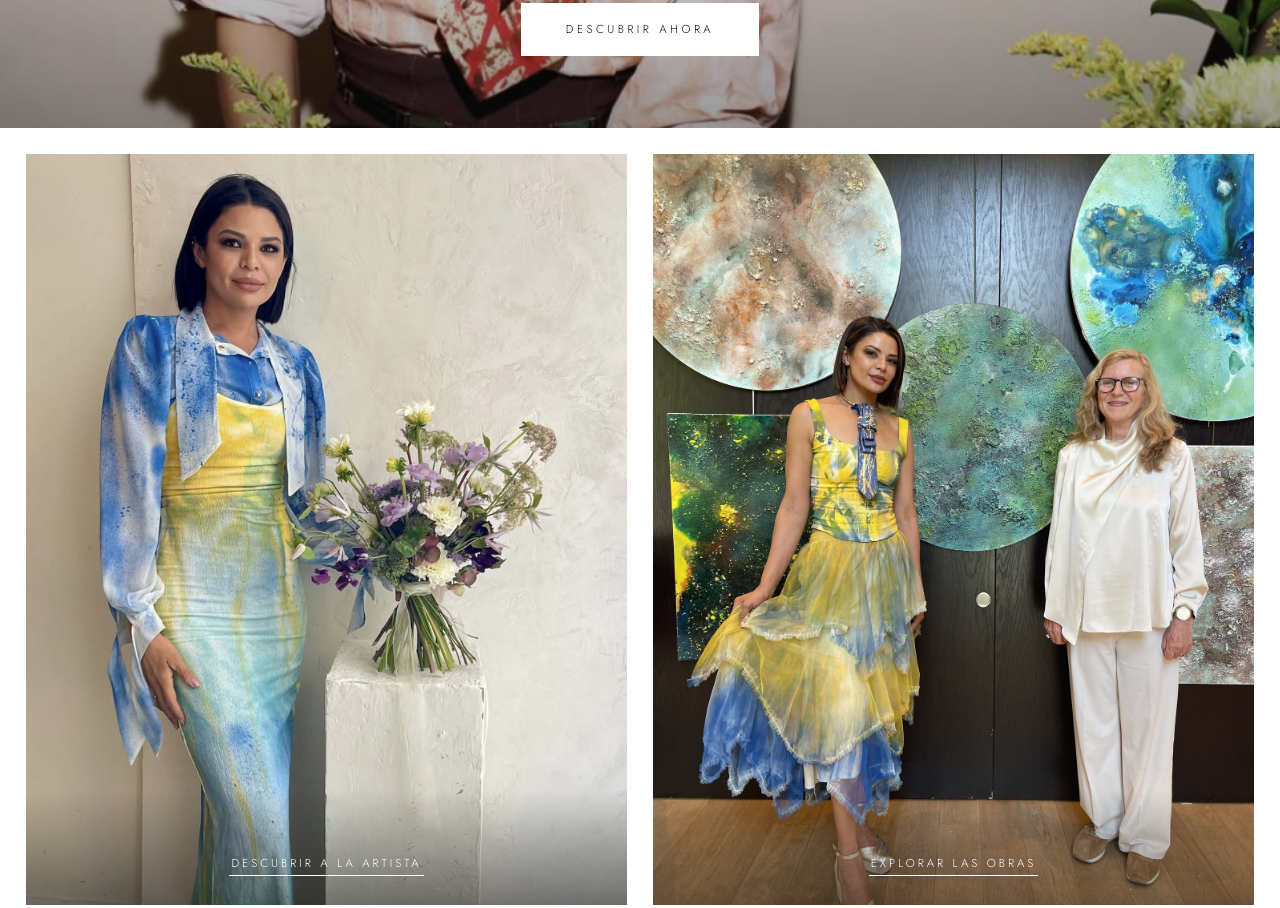
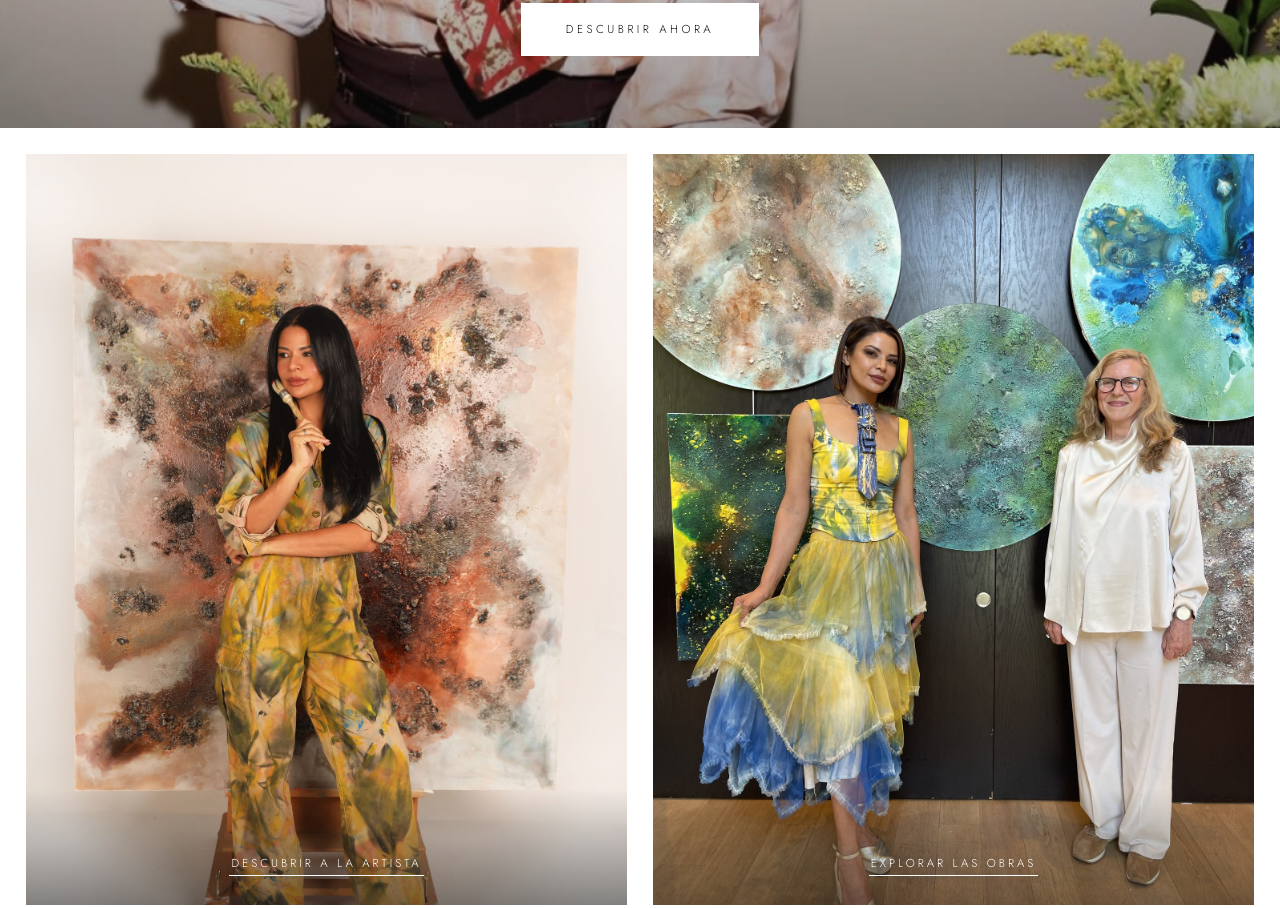
Before and after one commit to whoisyhago/Tatianedsantos, a plain HTML site: page index.html in a window 1280 px wide. Shown: the part 776-1684 px from the top of the page. Drawn offline with nearby package versions, Linux system fonts and the light colour scheme; a web font is replaced by a local one.

Commit message:
Sustituye la foto de la artista (portada de La artista y Descubrir a la artista) por la nueva
Co-Authored-By: Claude Opus 5.5 <noreply@anthropic.com>
Claude-Session: https://claude.ai/code/session_017pf2keDrpxkggBgbssF2JL

```diff
--- a/index.html
+++ b/index.html
@@ -167,7 +167,7 @@ footer{background:#fff;padding:70px 6vw 40px;border-top:1px solid var(--line)}
 
 <div class="duo">
   <div class="duo-item reveal">
-    <img src="img/descubrir-artista.jpg" alt="Tatiane Dos Santos con vestido pintado a mano junto a un ramo de flores" onerror="this.remove()">
+    <img src="img/la-artista.jpg" style="object-position:50% 28%" alt="Tatiane Dos Santos con un mono pintado a mano y un pincel, delante de una de sus obras abstractas en tonos tierra" onerror="this.remove()">
     <div class="cap"><a class="btn-line" href="la-artista.html">Descubrir a la artista</a></div>
   </div>
   <div class="duo-item reveal">
```
Also changed, not shown: la-artista.html (+1 -1 lines), img/descubrir-artista.jpg (deleted), img/la-artista.jpg (added).
